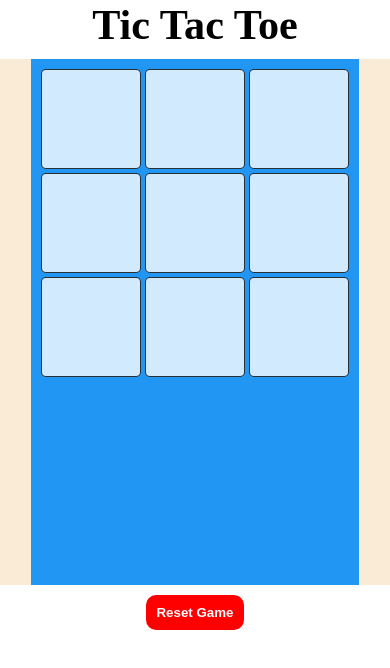
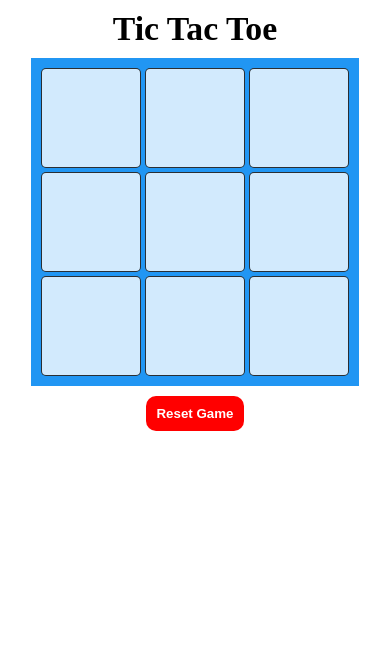
Before and after one commit to Bharat235-beep/tic-tac-toe, a plain HTML site: page index.html in a window 390 px wide. Drawn offline with Linux system fonts and the light colour scheme.

Commit message:
creating mobile friendly

```diff
--- a/style.css
+++ b/style.css
@@ -3,8 +3,9 @@
     padding: 0;
 }
 h1{
-    font-size: 5vmax;
+    font-size: 4vmax;
     margin-bottom: 10px;
+    margin-top: 10px;
 }
 body{
     display: flex;
@@ -18,7 +19,6 @@ body{
     align-items: center;
     /* width: 30vmax;
     height: 30vmax; */
-    background-color: antiquewhite;
 }
 .game{
     display: flex;
@@ -104,7 +104,7 @@ body{
     .game{
         display: grid;
         width:fit-content;
-        min-height: 60vmax;
+        min-height: fit-content;
         grid-template-columns: 100px 100px 100px;
         grid-template-rows: 100px 100px 100px;
         background-color: #2196F3;
```
